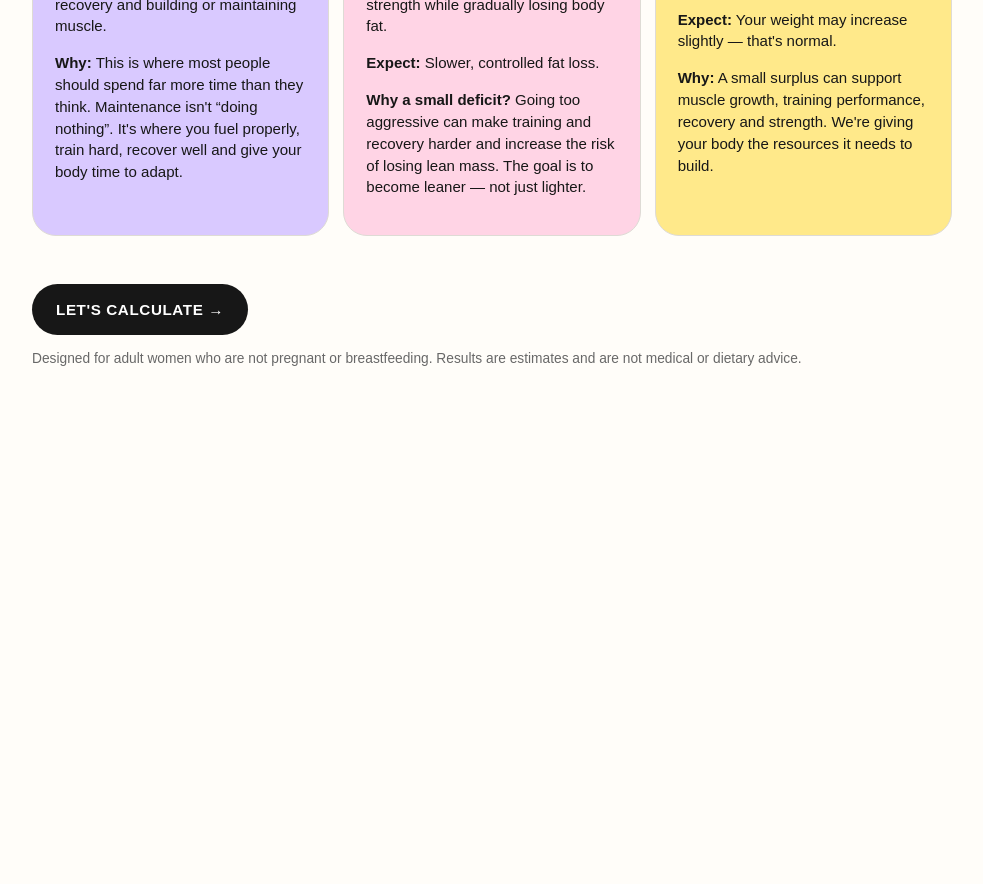
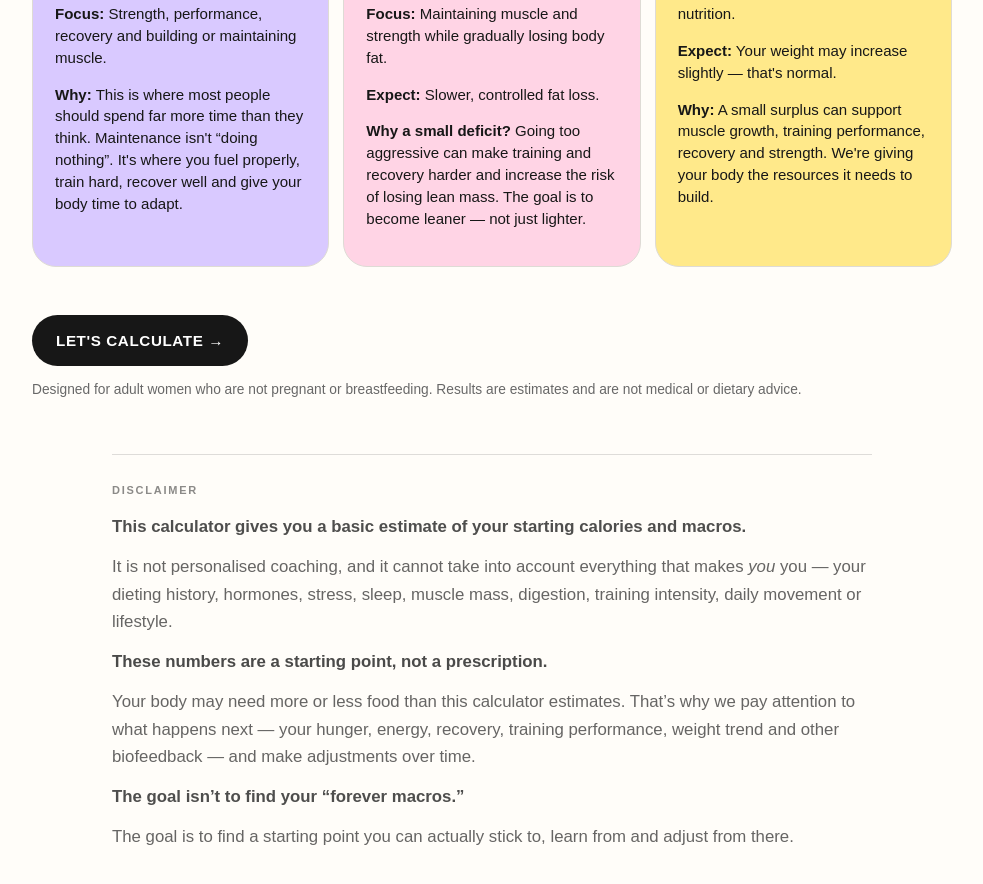
Before and after one commit to liztheselfcarecoach-cmyk/macro-calculator, a plain HTML site: page index.html in a window 1280 px wide. Shown: the part 866-1750 px from the top of the page, without its empty margins (148-1131 px from the left). Before the commit the page ends 1309 px from the top, so only its background shows below. Drawn offline with Linux system fonts and the light colour scheme.

Commit message:
Add files via upload

```diff
--- a/index.html
+++ b/index.html
@@ -54,7 +54,16 @@ a.btn{display:inline-block;text-decoration:none}
  .wrap{padding-top:22px}.brand{margin-bottom:26px}
  .phase,.choice,.macro,.panel{padding:19px}
 }
-</style>
+
+    .cta-note{margin:14px auto 0;max-width:620px;font-size:14px;line-height:1.55;opacity:.72}
+    .quiet-disclaimer{max-width:760px;margin:54px auto 12px;text-align:left;font-size:13px;line-height:1.65;color:rgba(23,23,23,.66)}
+    .quiet-disclaimer .quiet-rule{height:1px;background:rgba(23,23,23,.14);margin-bottom:26px}
+    .quiet-disclaimer .quiet-label{font-size:11px;font-weight:800;letter-spacing:.16em;color:rgba(23,23,23,.5);margin-bottom:14px}
+    .quiet-disclaimer p{margin:0 0 12px}
+    .quiet-disclaimer strong{color:rgba(23,23,23,.76)}
+    .quiet-disclaimer .quiet-emphasis{font-weight:800;color:rgba(23,23,23,.78)}
+
+  </style>
 </head>
 <body>
 <main class="wrap">
@@ -64,7 +73,7 @@ a.btn{display:inline-block;text-decoration:none}
   <div class="eyebrow">Free Macro Calculator</div>
   <h1>Let's find your starting point.</h1>
   <p class="lead">In order to estimate your daily nutritional needs, we first need to understand <strong>what you're asking your body to do.</strong></p>
-  <p class="lead">I like to think about nutrition in phases. <strong>A phase simply means eating with a purpose.</strong> We focus on one goal at a time — and we do it well. That's how we create meaningful, sustainable changes to body composition, strength and performance over time.</p>
+  <p class="lead">To start moving the needle in the right direction, we need to stop guessing. <strong>A phase simply means eating with a purpose.</strong> We focus on one goal at a time — and we do it well. That's how we create meaningful, sustainable changes to body composition, strength and performance over time.</p>
 
   <div class="phase-grid">
     <article class="phase">
@@ -134,7 +143,7 @@ a.btn{display:inline-block;text-decoration:none}
 <section id="activity" class="screen">
  <div class="progress"><span class="dot on"></span><span class="dot on"></span><span class="dot on"></span><span class="dot on"></span><span class="dot on"></span></div>
  <div class="eyebrow">Activity</div><h2>What does your average week look like?</h2>
- <p><strong>Choose based on your whole week — not just your workouts.</strong></p>
+ <p><strong>Choose based on your whole week — not just your workouts. Think about your job, daily movement and steps as well as your training.</strong></p>
  <div class="choice-grid">
    <button class="choice" onclick="setActivity(1.2,this)"><strong>MOSTLY SEDENTARY</strong>Mostly seated day with little intentional exercise.</button>
    <button class="choice" onclick="setActivity(1.375,this)"><strong>LIGHTLY ACTIVE</strong>Mostly seated day + exercise around 1–3 days per week.</button>
@@ -154,7 +163,7 @@ a.btn{display:inline-block;text-decoration:none}
    <div class="macro"><b id="carbs">—</b>CARBOHYDRATES</div>
    <div class="macro"><b id="fat">—</b>FAT</div>
  </div>
- <div class="panel"><h3>Your estimated maintenance</h3><p><strong><span id="maintenance">—</span> calories/day</strong></p><p id="phaseExplanation"></p></div>
+ <div class="panel"><h3 id="maintenanceHeading">Your estimated maintenance</h3><p><strong><span id="maintenance">—</span> calories/day</strong></p><p id="phaseExplanation"></p></div>
  <div id="lowWarning" class="panel" style="display:none"><h3>A note before you go further</h3><p>This calculation has produced a very low calorie target. Rather than recommending further restriction from a generic online calculator, I'd suggest getting personalised guidance.</p></div>
  <div class="panel">
    <h3>What do these numbers actually mean?</h3>
@@ -176,11 +185,22 @@ a.btn{display:inline-block;text-decoration:none}
    <p><strong>I help women build a way of eating, moving and caring for themselves that works for their body, their goals and their actual life.</strong></p>
    <!-- Replace # with your final website/discovery-call links before launch -->
    <a class="btn" href="#">WORK WITH ME →</a>
-   <a class="btn" href="#">BOOK A FREE 20-MINUTE CALL</a>
+   <a class="btn" href="https://calendly.com/liztheselfcarecoach/letschatfree20mincall" target="_blank" rel="noopener noreferrer">Book a Free 20-Minute Call</a><p class="cta-note">No hard sell. Just a chat about where you are, where you'd like to go, and whether my coaching is the right fit for you.</p>
  </div>
  <button class="back" onclick="resetCalc()">← RECALCULATE</button>
  <p class="small">This calculator provides an estimate only. Individual energy needs can vary. It is not intended to diagnose, treat or replace individual medical or dietetic advice. If you have a medical condition, a history of disordered eating, are pregnant or breastfeeding, or have specific nutritional requirements, seek appropriate individual guidance.</p>
 </section>
+
+<div class="quiet-disclaimer">
+  <div class="quiet-rule"></div>
+  <div class="quiet-label">DISCLAIMER</div>
+  <p><strong>This calculator gives you a basic estimate of your starting calories and macros.</strong></p>
+  <p>It is not personalised coaching, and it cannot take into account everything that makes <em>you</em> you — your dieting history, hormones, stress, sleep, muscle mass, digestion, training intensity, daily movement or lifestyle.</p>
+  <p class="quiet-emphasis">These numbers are a starting point, not a prescription.</p>
+  <p>Your body may need more or less food than this calculator estimates. That’s why we pay attention to what happens next — your hunger, energy, recovery, training performance, weight trend and other biofeedback — and make adjustments over time.</p>
+  <p><strong>The goal isn’t to find your “forever macros.”</strong></p>
+  <p>The goal is to find a starting point you can actually stick to, learn from and adjust from there.</p>
+</div>
 </main>
 
 <script>
@@ -227,6 +247,7 @@ function calculate(){
  const proteinG=weight*1.8;
  const fatG=(target*0.30)/9;
  const carbsG=(target-(proteinG*4)-(fatG*9))/4;
+      if(maintenanceHeading) maintenanceHeading.textContent='Your estimated maintenance';
 
  document.getElementById('calories').textContent=Math.round(target).toLocaleString();
  document.getElementById('maintenance').textContent=Math.round(tdee).toLocaleString();
```
